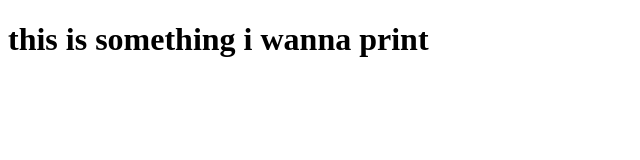
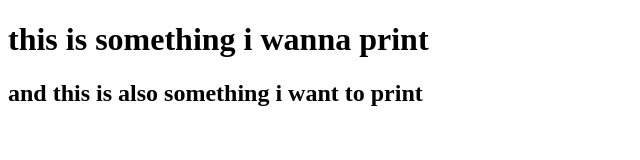
Before and after one commit to girimohan/mo_repo, a plain HTML site: page index.html in a window 1280 px wide. Shown: the whole page, without its empty margins (0-640 px from the left). Drawn offline with Linux system fonts and the light colour scheme.

Commit message:
added h2

```diff
--- a/index.html
+++ b/index.html
@@ -7,5 +7,6 @@
   </head>
   <body>
     <h1>this is something i wanna print</h1>
+    <h2>and this is also something i want to print</h2>
   </body>
 </html>
```
